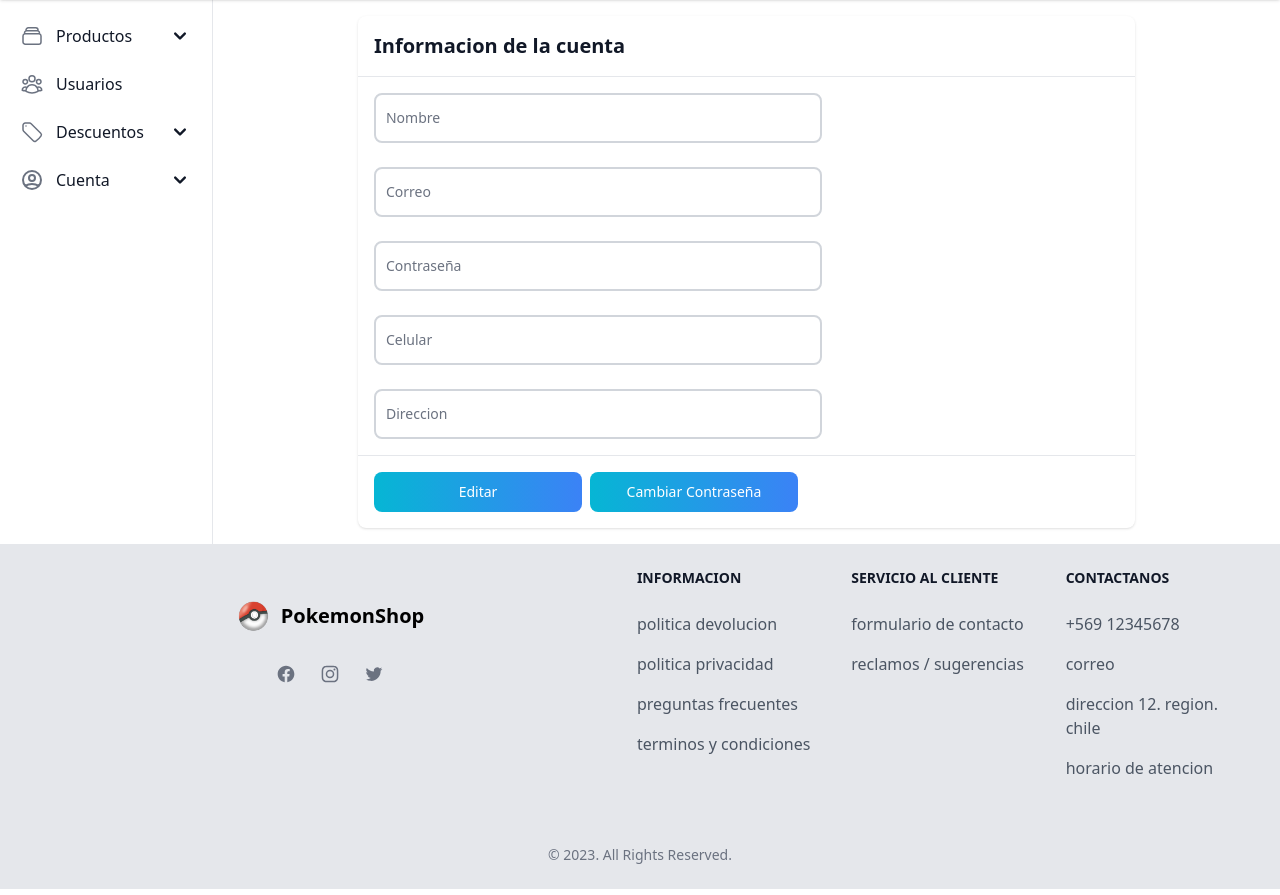
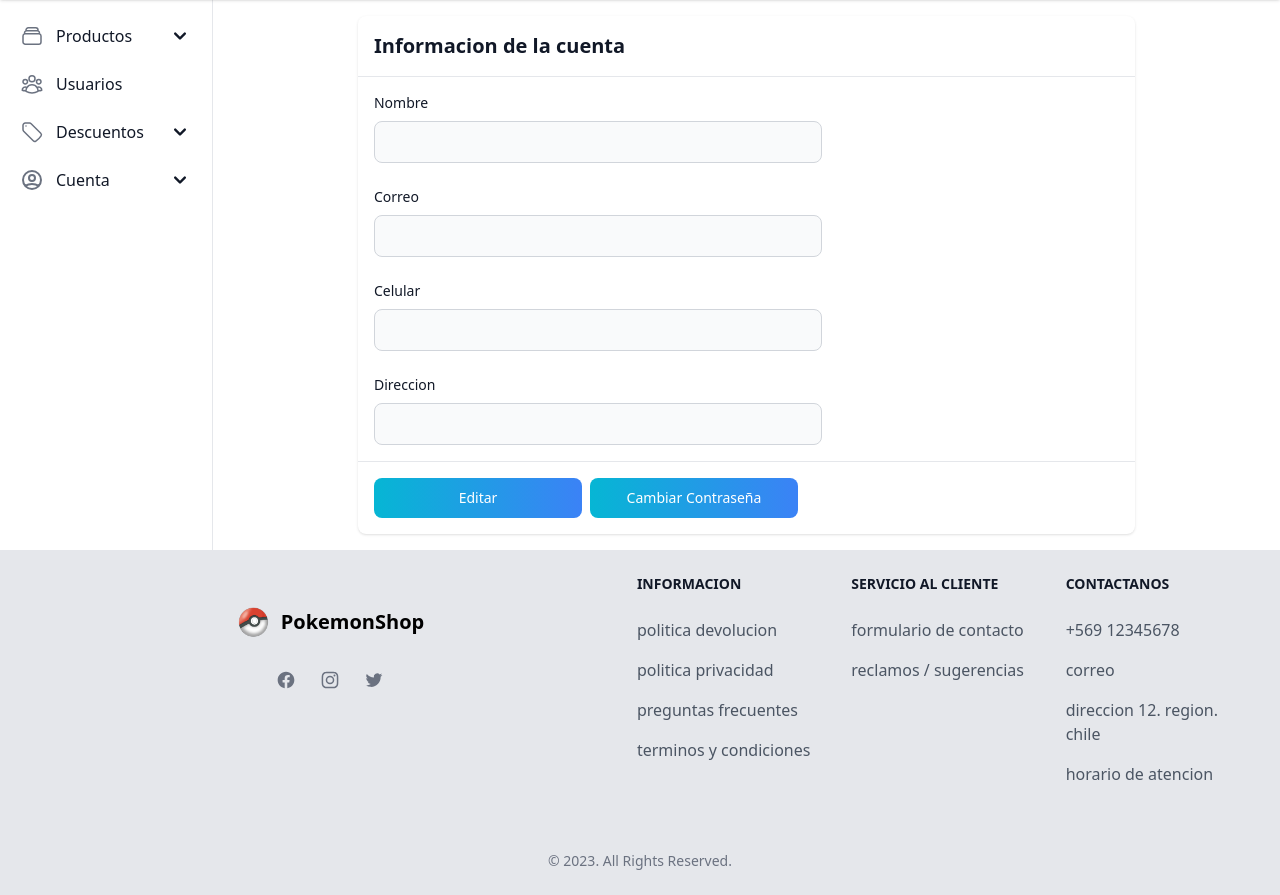
Before and after one commit to LR56c/web_1, a Django app: page /usuario/ in a window 1280 px wide. Shown: the part 59-954 px from the top of the page. Run offline with Django 4.2, Linux system fonts and the light colour scheme; some libraries are stand-ins or nearby versions.

Commit message:
cambio inputs restablecer contrasena

```diff
--- a/usuario/templates/detalle_cuenta.html
+++ b/usuario/templates/detalle_cuenta.html
@@ -13,55 +13,21 @@
 				</h3>
 			</div>
 			<div class="relative p-4 space-y-6">
-				<div class="relative max-w-md">
-					<input type="text"
-						id="floating_outlined1"
-						class="block px-2.5 pb-2.5 pt-4 w-full text-sm text-gray-900 bg-transparent rounded-lg border-2 border-gray-300 appearance-none focus:outline-none focus:ring-0 focus:border-blue-600 peer"
-						placeholder=" "/>
-					<label for="floating_outlined1"
-						class="absolute text-sm text-gray-500 duration-300 transform -translate-y-4 scale-75 top-2 z-10 origin-[0] bg-white px-2 peer-focus:px-2 peer-focus:text-blue-600 peer-placeholder-shown:scale-100 peer-placeholder-shown:-translate-y-1/2 peer-placeholder-shown:top-1/2 peer-focus:top-2 peer-focus:scale-75 peer-focus:-translate-y-4 left-1">
-						Nombre
-					</label>
+				<div class="max-w-md">
+					<label for="first_name" class="block mb-2 text-sm font-medium text-gray-900">Nombre</label>
+					<input type="text" id="first_name" class="bg-gray-50 border border-gray-300 text-gray-900 text-sm rounded-lg focus:ring-blue-500 focus:border-blue-500 block w-full p-2.5">
 				</div>
-				<div class="relative max-w-md">
-					<input type="text"
-						id="floating_outlined2"
-						class="block px-2.5 pb-2.5 pt-4 w-full text-sm text-gray-900 bg-transparent rounded-lg border-2 border-gray-300 appearance-none focus:outline-none focus:ring-0 focus:border-blue-600 peer"
-						placeholder=" "/>
-					<label for="floating_outlined2"
-						class="absolute text-sm text-gray-500 duration-300 transform -translate-y-4 scale-75 top-2 z-10 origin-[0] bg-white px-2 peer-focus:px-2 peer-focus:text-blue-600 peer-placeholder-shown:scale-100 peer-placeholder-shown:-translate-y-1/2 peer-placeholder-shown:top-1/2 peer-focus:top-2 peer-focus:scale-75 peer-focus:-translate-y-4 left-1">
-						Correo
-					</label>
+				<div class="max-w-md mb-6">
+					<label for="email" class="block mb-2 text-sm font-medium text-gray-900">Correo</label>
+					<input type="email" id="email" class="bg-gray-50 border border-gray-300 text-gray-900 text-sm rounded-lg focus:ring-blue-500 focus:border-blue-500 block w-full p-2.5">
 				</div>
-				<div class="relative max-w-md">
-					<input type="text"
-						id="floating_outlined3"
-						class="block px-2.5 pb-2.5 pt-4 w-full text-sm text-gray-900 bg-transparent rounded-lg border-2 border-gray-300 appearance-none focus:outline-none focus:ring-0 focus:border-blue-600 peer"
-						placeholder=" "/>
-					<label for="floating_outlined3"
-						class="absolute text-sm text-gray-500 duration-300 transform -translate-y-4 scale-75 top-2 z-10 origin-[0] bg-white px-2 peer-focus:px-2 peer-focus:text-blue-600 peer-placeholder-shown:scale-100 peer-placeholder-shown:-translate-y-1/2 peer-placeholder-shown:top-1/2 peer-focus:top-2 peer-focus:scale-75 peer-focus:-translate-y-4 left-1">
-						Contraseña
-					</label>
+				<div class="max-w-md mb-6">
+					<label for="first_name" class="block mb-2 text-sm font-medium text-gray-900">Celular</label>
+					<input type="text" id="first_name" class="bg-gray-50 border border-gray-300 text-gray-900 text-sm rounded-lg focus:ring-blue-500 focus:border-blue-500 block w-full p-2.5">
 				</div>
-				<div class="relative max-w-md">
-					<input type="text"
-						id="floating_outlined4"
-						class="block px-2.5 pb-2.5 pt-4 w-full text-sm text-gray-900 bg-transparent rounded-lg border-2 border-gray-300 appearance-none focus:outline-none focus:ring-0 focus:border-blue-600 peer"
-						placeholder=" "/>
-					<label for="floating_outlined4"
-						class="absolute text-sm text-gray-500 duration-300 transform -translate-y-4 scale-75 top-2 z-10 origin-[0] bg-white px-2 peer-focus:px-2 peer-focus:text-blue-600 peer-placeholder-shown:scale-100 peer-placeholder-shown:-translate-y-1/2 peer-placeholder-shown:top-1/2 peer-focus:top-2 peer-focus:scale-75 peer-focus:-translate-y-4 left-1">
-						Celular
-					</label>
-				</div>
-				<div class="relative max-w-md">
-					<input type="text"
-						id="floating_outlined5"
-						class="block px-2.5 pb-2.5 pt-4 w-full text-sm text-gray-900 bg-transparent rounded-lg border-2 border-gray-300 appearance-none focus:outline-none focus:ring-0 focus:border-blue-600 peer"
-						placeholder=" "/>
-					<label for="floating_outlined5"
-						class="absolute text-sm text-gray-500 duration-300 transform -translate-y-4 scale-75 top-2 z-10 origin-[0] bg-white px-2 peer-focus:px-2 peer-focus:text-blue-600 peer-placeholder-shown:scale-100 peer-placeholder-shown:-translate-y-1/2 peer-placeholder-shown:top-1/2 peer-focus:top-2 peer-focus:scale-75 peer-focus:-translate-y-4 left-1">
-						Direccion
-					</label>
+				<div class="max-w-md mb-6">
+					<label for="first_name" class="block mb-2 text-sm font-medium text-gray-900">Direccion</label>
+					<input type="text" id="first_name" class="bg-gray-50 border border-gray-300 text-gray-900 text-sm rounded-lg focus:ring-blue-500 focus:border-blue-500 block w-full p-2.5">
 				</div>
 			</div>
 			<div
```
